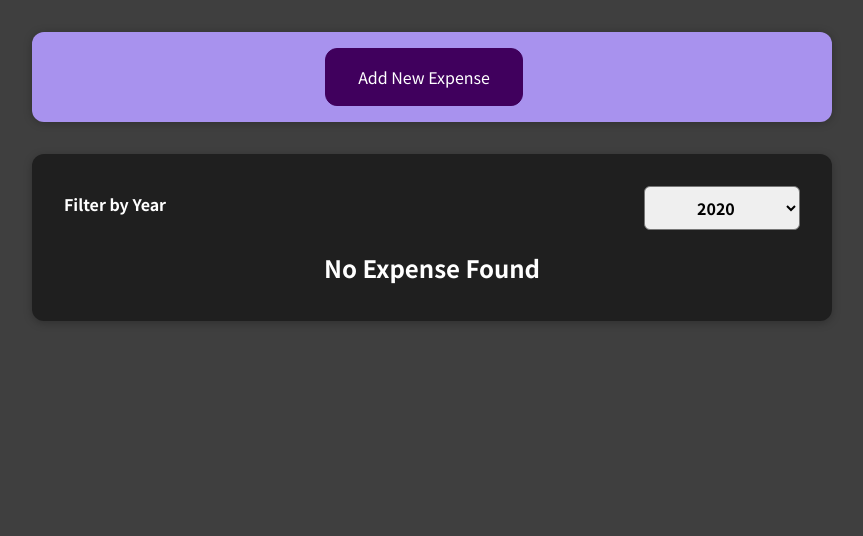
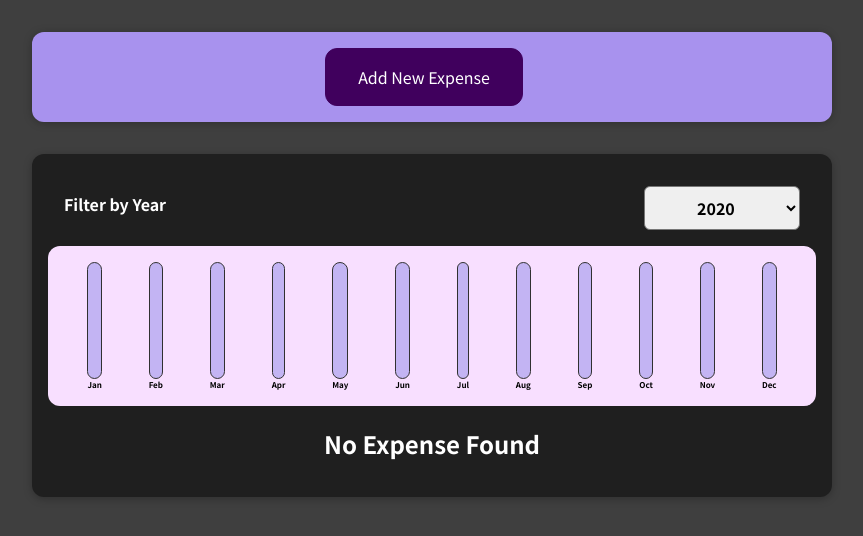
Before and after one commit to daniyalzafarm/react-expense-tracker, a React (Create React App) app: page / in a window 1280 px wide. Shown: the top 536 px of the page, without its empty margins (208-1071 px from the left). Built offline with nearby package versions, Linux system fonts and the light colour scheme.

Commit message:
Expense Chart Added

```diff
--- /dev/null
+++ b/src/components/Chart/Chart.css
@@ -0,0 +1,9 @@
+.chart {
+  padding: 1rem;
+  border-radius: 12px;
+  background-color: #f8dfff;
+  text-align: center;
+  display: flex;
+  justify-content: space-around;
+  height: 10rem;
+}
--- /dev/null
+++ b/src/components/Chart/Chart.js
@@ -0,0 +1,29 @@
+import React from "react";
+import ChartBar from "./ChartBar";
+
+import "./Chart.css";
+
+const Chart = (props) => {
+  const dataPointValues = props.dataPoints.map((dataPoint) => {
+    return dataPoint.value;
+  });
+  const totalMaximum = Math.max(...dataPointValues);
+  //   console.log(totalMaximum);
+
+  return (
+    <div className="chart">
+      {props.dataPoints.map((datapoint) => {
+        return (
+          <ChartBar
+            key={datapoint.label}
+            value={datapoint.value}
+            maxValue={totalMaximum}
+            label={datapoint.label}
+          />
+        );
+      })}
+    </div>
+  );
+};
+
+export default Chart;
--- /dev/null
+++ b/src/components/Chart/ChartBar.css
@@ -0,0 +1,30 @@
+.chart-bar {
+  height: 100%;
+  display: flex;
+  flex-direction: column;
+  align-items: center;
+}
+
+.chart-bar__inner {
+  height: 100%;
+  width: 100%;
+  border: 1px solid #313131;
+  border-radius: 12px;
+  background-color: #c3b4f3;
+  overflow: hidden;
+  display: flex;
+  flex-direction: column;
+  justify-content: flex-end;
+}
+
+.chart-bar__fill {
+  background-color: #4826b9;
+  width: 100%;
+  transition: all 0.3s ease-out;
+}
+
+.chart-bar__label {
+  font-weight: bold;
+  font-size: 0.5rem;
+  text-align: center;
+}
--- /dev/null
+++ b/src/components/Chart/ChartBar.js
@@ -0,0 +1,26 @@
+import React from "react";
+
+import "./ChartBar.css";
+
+const ChartBar = (props) => {
+  let barFillHeight = "0%";
+
+  if (props.maxValue > 0) {
+    barFillHeight = Math.round((props.value / props.maxValue) * 100) + "%";
+    // console.log(barFillHeight);
+  }
+
+  return (
+    <div className="chart-bar">
+      <div className="chart-bar__inner">
+        <div
+          className="chart-bar__fill"
+          style={{ height: barFillHeight }}
+        ></div>
+      </div>
+      <div className="chart-bar__label">{props.label}</div>
+    </div>
+  );
+};
+
+export default ChartBar;
--- a/src/components/Expenses/Expenses.js
+++ b/src/components/Expenses/Expenses.js
@@ -1,6 +1,7 @@
 import React, { useState } from "react";
 import Card from "../UI/Card";
 import "./Expenses.css";
+import ExpensesChart from "./ExpensesChart";
 import ExpensesFilter from "./ExpensesFilter";
 import ExpensesList from "./ExpensesList";
 
@@ -36,6 +37,7 @@
         selected={filteredYear}
         onChangeFilter={filterChangeHandler}
       />
+      <ExpensesChart expenses={filteredExpenses} />
       <ExpensesList expenses={filteredExpenses} />
 
       {/* ---- Use to Display Filtered Items of an array ---- */}
--- /dev/null
+++ b/src/components/Expenses/ExpensesChart.js
@@ -0,0 +1,28 @@
+import React from "react";
+import Chart from "../Chart/Chart";
+
+const ExpensesChart = (props) => {
+  const chartDataPoints = [
+    { label: "Jan", value: 0 },
+    { label: "Feb", value: 0 },
+    { label: "Mar", value: 0 },
+    { label: "Apr", value: 0 },
+    { label: "May", value: 0 },
+    { label: "Jun", value: 0 },
+    { label: "Jul", value: 0 },
+    { label: "Aug", value: 0 },
+    { label: "Sep", value: 0 },
+    { label: "Oct", value: 0 },
+    { label: "Nov", value: 0 },
+    { label: "Dec", value: 0 },
+  ];
+
+  for (const expense of props.expenses) {
+    const expenseMonth = expense.date.getMonth(); // starting at 0 => January has index 0
+    chartDataPoints[expenseMonth].value += expense.amount;
+  }
+
+  return <Chart dataPoints={chartDataPoints} />;
+};
+
+export default ExpensesChart;
```
